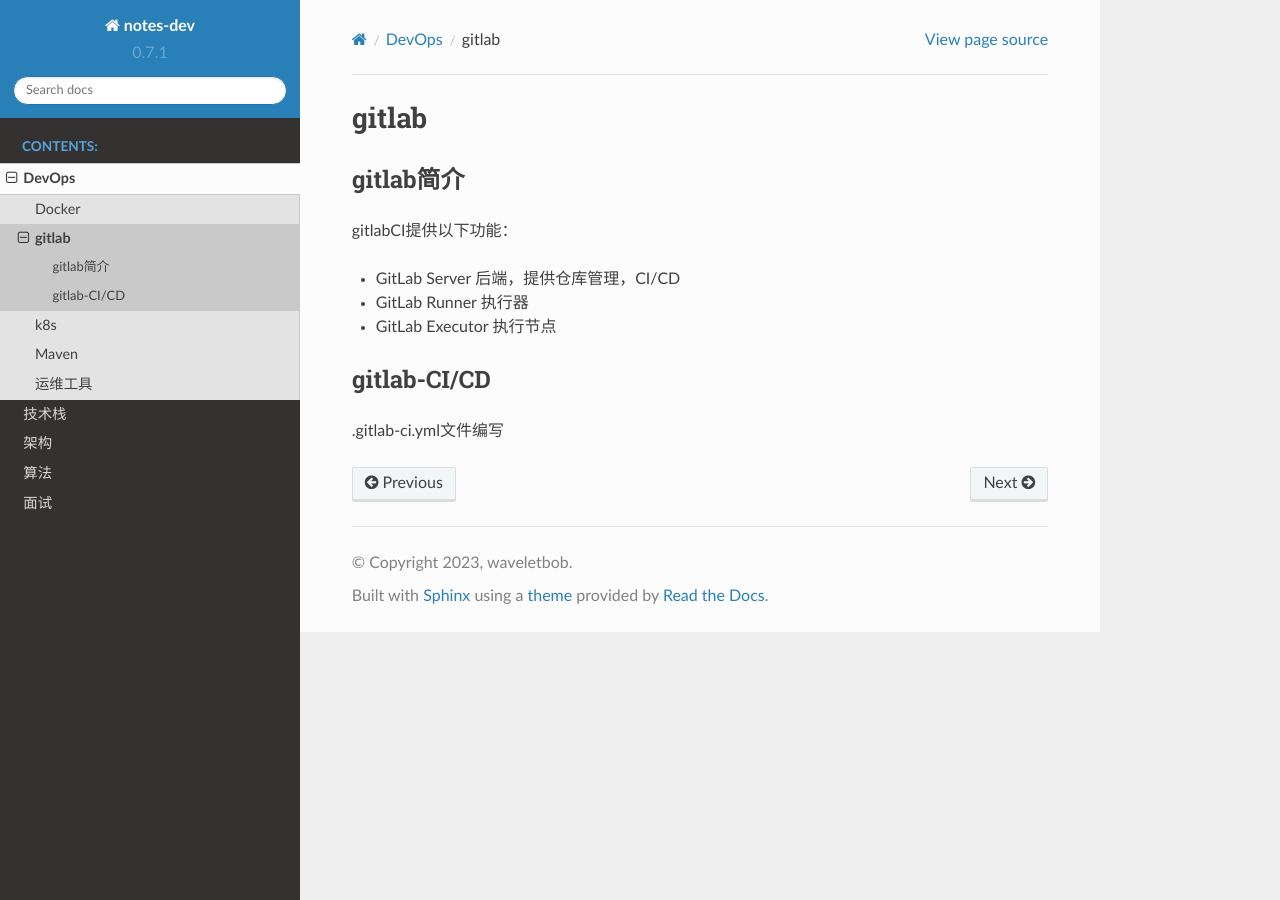
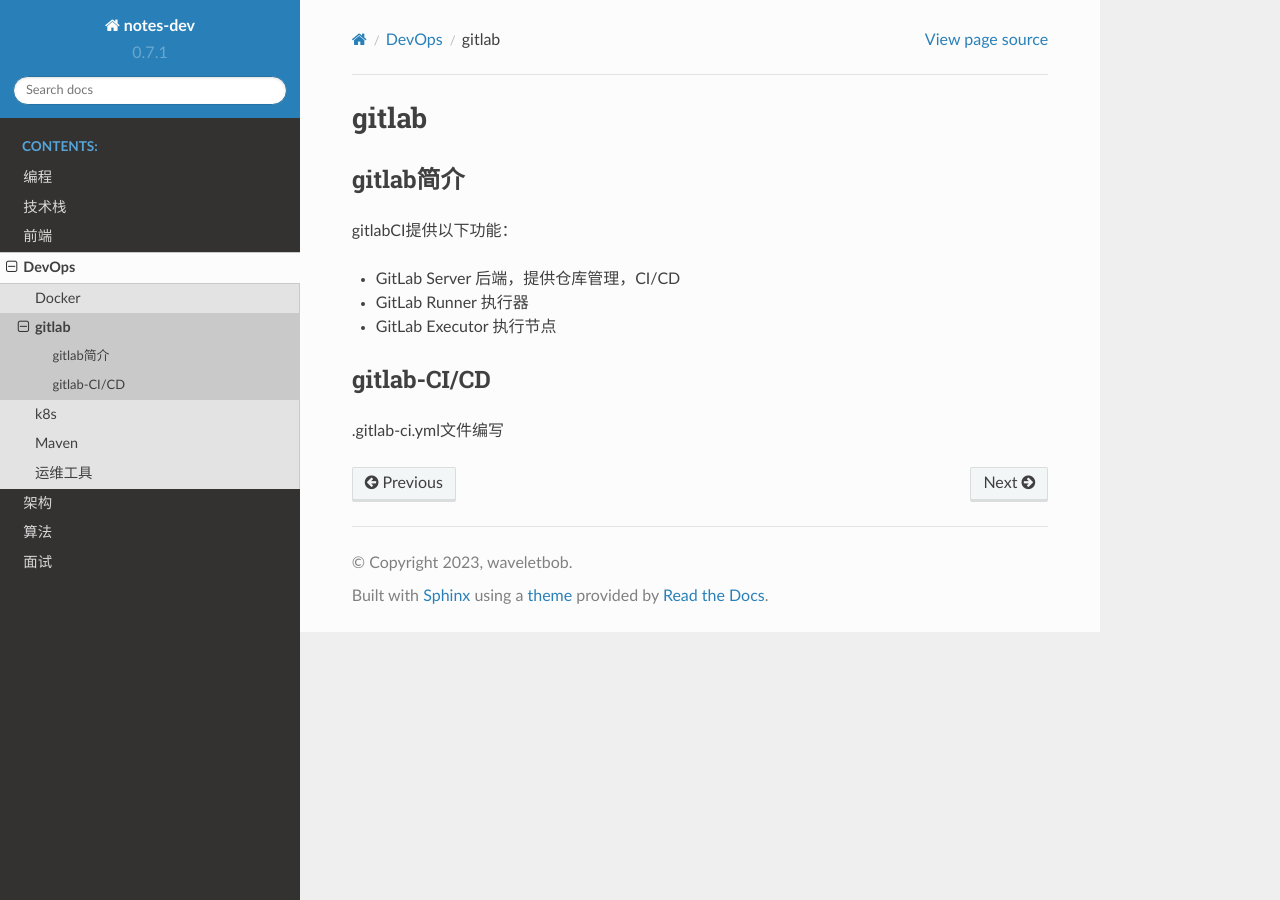
Before and after one commit to waveletbob/mynoteIssues, a Sphinx documentation site: the page built from source/devops/gitlab.md, in a window 1280 px wide. Built offline with Sphinx 7.4.7 and the Read the Docs theme 2.0.0, drawn with Linux system fonts in a browser that asks for light colours; pages that are not in the unit, such as notebooks, are missing from menus; comment, search, counter and statistics services are not loaded.

Commit message:
:art: 修复页面

```diff
--- a/source/index.rst
+++ b/source/index.rst
@@ -10,12 +10,15 @@ Welcome to notes-dev's documentation!
    :maxdepth: 2
    :caption: Contents:
 
+   编程/index.rst
+   技术栈/index.rst
+   前端/index.rst
    devops/index.rst
-   技术栈/index.rst
    架构/index.rst
    算法/index.md
    读书/index.md
    面试/面试大纲.md
+
 
 Indices and tables
 ==================
```
